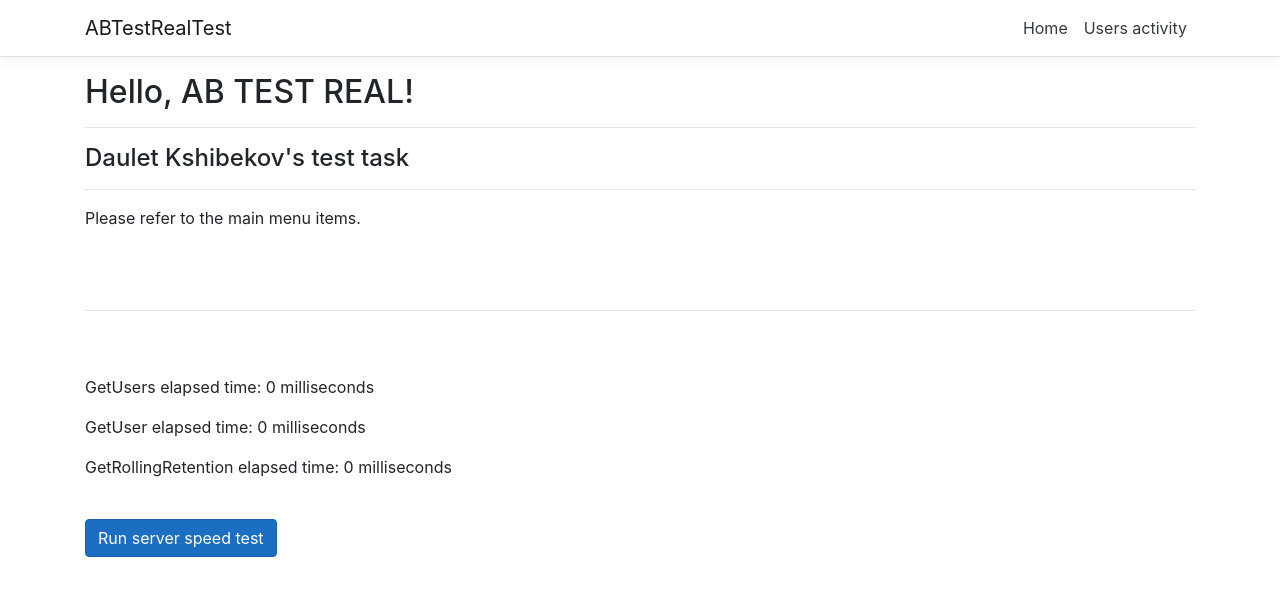
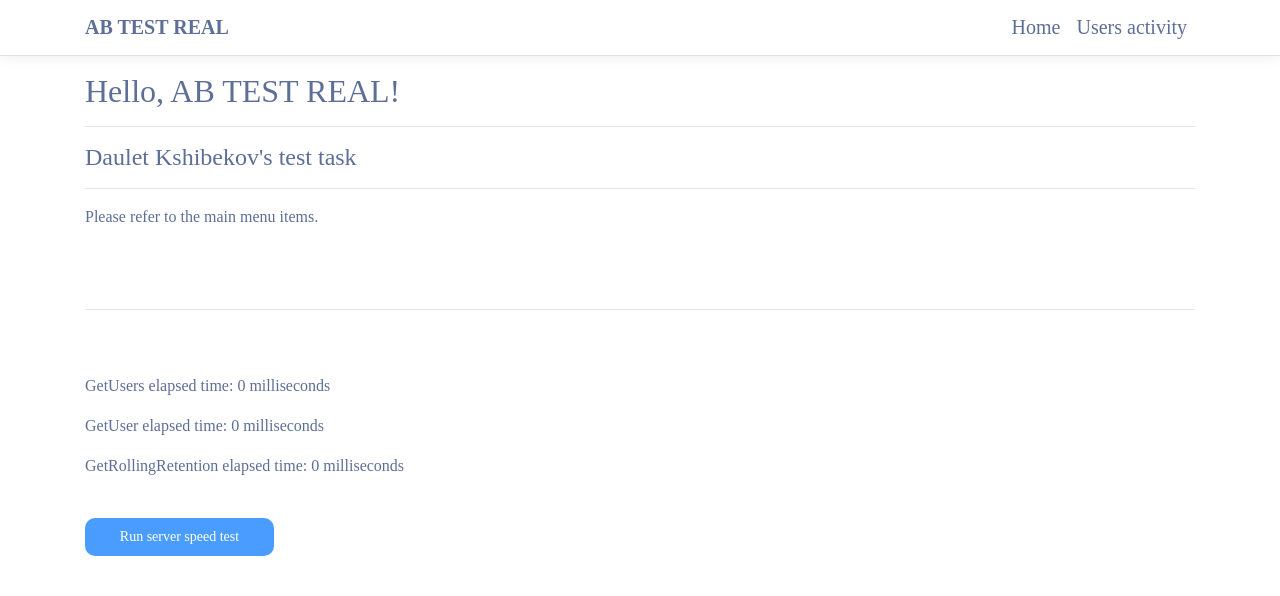
Before and after one commit to Chosser75/ABTestRealTest, a React (Create React App) app in the folder ABTestRealTest/ClientApp/: page / in a window 1280 px wide. Shown: the top 596 px of the page. Built offline with nearby package versions, Linux system fonts and the light colour scheme.

Commit message:
Apply figma styling. Ready for deploy.

```diff
--- a/ABTestRealTest/ClientApp/src/components/Home.js
+++ b/ABTestRealTest/ClientApp/src/components/Home.js
@@ -1,4 +1,5 @@
 import React, { Component } from 'react';
+import '../custom.css'
 
 export class Home extends Component {
     static displayName = Home.name;
@@ -14,9 +15,15 @@ export class Home extends Component {
         this.runServerSpeedTests = this.runServerSpeedTests.bind(this);
     }
 
-    render () {
+    render() {
+        const titleStyle = {
+            fontFamily: "Ubuntu",
+            fontStyle: "normal",
+            color: "#5D6E97"
+        };
+
         return (
-            <div>
+            <div style={titleStyle}>
                 <h2>Hello, AB TEST REAL!</h2>
                 <hr/>
                 <h4>Daulet Kshibekov's test task</h4>
@@ -36,7 +43,7 @@ export class Home extends Component {
                         GetRollingRetention elapsed time: {this.state.getRollingRetentionTime} milliseconds
                     </div>
                     <div className="form-group">
-                        <button className="btn btn-primary mt-4" onClick={this.runServerSpeedTests}>
+                        <button className="btn-figma mt-4" onClick={this.runServerSpeedTests}>
                             Run server speed test
                     </button>
                     </div>
--- a/ABTestRealTest/ClientApp/src/components/NavMenu.css
+++ b/ABTestRealTest/ClientApp/src/components/NavMenu.css
@@ -16,3 +16,21 @@ html {
 .box-shadow {
   box-shadow: 0 .25rem .75rem rgba(0, 0, 0, .05);
 }
+
+.font-logo-figma {
+    font-family: Ubuntu;
+    font-style: normal;
+    font-weight: bold;
+    font-size: 20px;
+    line-height: 23px;
+    text-transform: uppercase;
+    color: #5D6E97 !important;
+}
+
+.font-menu-item-figma {
+    font-family: Ubuntu;
+    font-style: normal;
+    font-size: 20px;
+    line-height: 23px;
+    color: #5D6E97 !important;
+}
--- a/ABTestRealTest/ClientApp/src/components/NavMenu.js
+++ b/ABTestRealTest/ClientApp/src/components/NavMenu.js
@@ -26,15 +26,15 @@ export class NavMenu extends Component {
       <header>
         <Navbar className="navbar-expand-sm navbar-toggleable-sm ng-white border-bottom box-shadow mb-3" light>
           <Container>
-            <NavbarBrand tag={Link} to="/">ABTestRealTest</NavbarBrand>
+            <NavbarBrand tag={Link} to="/" className="font-logo-figma">AB Test Real</NavbarBrand>
             <NavbarToggler onClick={this.toggleNavbar} className="mr-2" />
             <Collapse className="d-sm-inline-flex flex-sm-row-reverse" isOpen={!this.state.collapsed} navbar>
               <ul className="navbar-nav flex-grow">
                 <NavItem>
-                  <NavLink tag={Link} className="text-dark" to="/">Home</NavLink>
+                  <NavLink tag={Link} className="font-menu-item-figma" to="/">Home</NavLink>
                 </NavItem>
                 <NavItem>
-                  <NavLink tag={Link} className="text-dark" to="/users-activity">Users activity</NavLink>
+                  <NavLink tag={Link} className="font-menu-item-figma" to="/users-activity">Users activity</NavLink>
                 </NavItem>
               </ul>
             </Collapse>
--- a/ABTestRealTest/ClientApp/src/components/RollingRetention.js
+++ b/ABTestRealTest/ClientApp/src/components/RollingRetention.js
@@ -46,7 +46,7 @@ export class RollingRetention extends Component {
 
     render() {
         return (
-            <div>
+            <div style={{ width:"700px" }}>
                 <p>Rolling Retention 7 day: {this.state.rollingRetensionXDay}</p>
                 <hr />
                 <Bar
--- a/ABTestRealTest/ClientApp/src/components/UsersActivity.js
+++ b/ABTestRealTest/ClientApp/src/components/UsersActivity.js
@@ -143,8 +143,8 @@ export class UserActivity extends Component {
 
     renderUserActivityTable = (systemUsers) => {
         return (
-            <div>
-                <table className='table table-striped' aria-labelledby="tabelLabel">
+            <div className='container-figma'>
+                <table className='table-figma' aria-labelledby="tabelLabel">
                     <thead>
                         <tr>
                             <th>UserId</th>
@@ -156,18 +156,19 @@ export class UserActivity extends Component {
                         {systemUsers.map(systemUser =>
                             <tr key={systemUser.id}>
                                 <td>{systemUser.id}</td>
-                                <td><input className="border-0" value={systemUser.registrationDate}
+                                <td><input style={this.inputStyle}
+                                    value={systemUser.registrationDate}
                                     onChange={(event) => this.editDate("registrationDate", systemUser.id, event.target.value)}
                                     onBlur={(event) => this.checkDate("registrationDate", systemUser.id, event.target.value)} /></td>
-                                <td><input className="border-0" value={systemUser.lastActivityDate}
+                                <td><input style={this.inputStyle} value={systemUser.lastActivityDate}
                                     onChange={(event) => this.editDate("lastActivityDate", systemUser.id, event.target.value)} /></td>
                             </tr>
                         )}
                     </tbody>
                 </table>
-                <button className="btn btn-primary" style={{ width: 100 }} onClick={this.submitEditedDates}>Save</button>
+                <button className="btn-figma mt-4" onClick={this.submitEditedDates}>Save</button>
                 <br/>
-                <button className="btn btn-primary mt-4" style={{ width: 100 }} onClick={this.showHideRollingRetention}>
+                <button className="btn-figma mt-3" onClick={this.showHideRollingRetention}>
                     {!this.state.showRollingRetention && "Calculate" || "Hide"}
                 </button>
                 <br /><br />
@@ -177,18 +178,41 @@ export class UserActivity extends Component {
         );
     }
 
+    // for some reason, scc class input-figma from custom.css doesn't get applied to inputs
+    inputStyle = {
+        border: "none",
+        height: "45.47px",
+        marginLeft: "auto",
+        marginRight: "auto",
+        textAlign: "center",
+        boxSizing: "border-box",
+        outline: "none",
+        fontFamily: "Ubuntu",
+        fontStyle: "normal",
+        fontWeight: "300",
+        fontSize: "14px",
+        lineHeight: "16px",
+        color: "#5D6E97"
+    };
+
     showHideRollingRetention = () => {
         this.setState({ showRollingRetention: !this.state.showRollingRetention });
     }
 
     render() {
+        const titleStyle = {
+            fontFamily: "Ubuntu",
+            fontStyle: "normal",
+            color: "#5D6E97"
+        };
+
         let contents = this.state.loading
             ? <p><em>Loading...</em></p>
             : this.renderUserActivityTable(this.state.systemUsers);
 
         return (
             <div>
-                <h1 id="tabelLabel" >System users activity</h1>
+                <h1 id="tabelLabel" style={titleStyle}>System users activity</h1>
                 <hr/>
                 {contents}
             </div>
--- a/ABTestRealTest/ClientApp/src/custom.css
+++ b/ABTestRealTest/ClientApp/src/custom.css
@@ -7,8 +7,96 @@ code {
   color: #E01A76;
 }
 
+.font-figma {
+    font-family: Ubuntu;
+    font-style: normal;
+    color: #5D6E97;
+}
+
 .btn-primary {
   color: #fff;
   background-color: #1b6ec2;
   border-color: #1861ac;
 }
+
+.btn-figma {
+    width: 189px;
+    height: 38px;
+    background: #4A9DFF;
+    border-radius: 10px;
+    border: none;
+    font-family: Ubuntu;
+    font-style: normal;
+    font-weight: normal;
+    font-size: 14px;
+    line-height: 16px;
+    color: #FFFFFF;
+    outline: none !important;
+}
+
+.container-figma {
+    width: 800px;
+    margin-left: auto;
+    margin-right: auto;
+    margin-bottom: 25px;
+    display: flex;
+    flex-direction: column;
+    justify-content: center;
+    align-items: center;
+}
+
+.table-figma {
+    background-color:transparent;
+    width: 772px;
+    border: none;
+}
+
+.table-figma thead tr {
+    background-color: transparent;
+    font-family: Ubuntu;
+    font-style: normal;
+    font-weight: normal;
+    font-size: 14px;
+    line-height: 16px;
+    text-transform: uppercase;
+    color: #3C5AA8;
+    opacity: 0.4;
+    text-align: center;
+    width: 770px;
+    height: 45.47px;
+}
+
+.table-figma th,
+.table-figma td {
+    border: none;
+    text-align: center;
+    font-family: Ubuntu;
+    font-style: normal;
+    font-weight: 300;
+    font-size: 14px;
+    line-height: 16px;
+    color: #5D6E97;
+}
+
+.table-figma tbody {
+    box-shadow: 5px 3px 10px rgba(0, 0, 0, 0.15);
+}
+
+.table-figma tbody tr {
+    width: 770px;
+    height: 45.47px;
+    background: #FFFFFF;
+    border-radius: 5px;
+    border-left: none;
+    border-right: none;
+    border-bottom: 0.5px solid rgba(93, 110, 151, 0.4);
+}
+
+.input-figma {
+    border: none;
+    height: 45.47px;
+    margin-left: auto;
+    margin-right: auto;
+    text-align: center;
+    box-sizing: border-box;
+}
```
